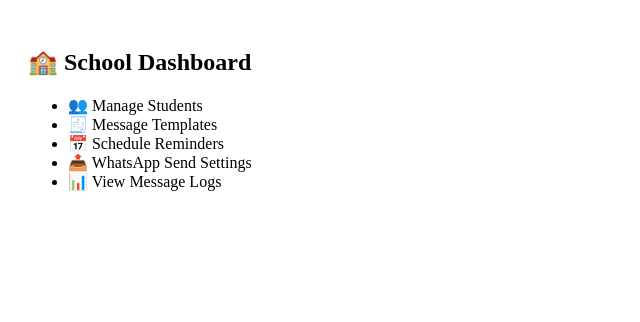
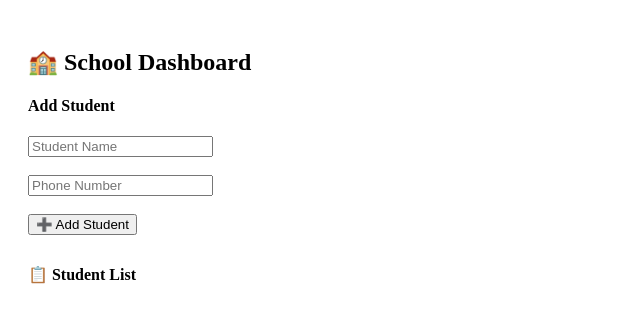
Before and after one commit to jeswanth911/school-wa-app, a React (Create React App) app: page /school-dashboard in a window 1280 px wide. Shown: the top 322 px of the page, without its empty margins (0-640 px from the left). Built offline with nearby package versions, Linux system fonts and the light colour scheme; the HTML template or start-up script is replaced by a standard one.

Commit message:
Update SchoolDashboard.js

```diff
--- a/src/pages/SchoolDashboard.js
+++ b/src/pages/SchoolDashboard.js
@@ -1,15 +1,64 @@
-import React from "react";
+// src/pages/SchoolDashboard.js
+import React, { useState, useEffect } from "react";
+import { auth, db } from "../firebase";
+import { collection, addDoc, getDocs } from "firebase/firestore";
 
 export default function SchoolDashboard() {
+  const [name, setName] = useState("");
+  const [phone, setPhone] = useState("");
+  const [students, setStudents] = useState([]);
+
+  const user = auth.currentUser;
+
+  const addStudent = async () => {
+    if (!name || !phone) {
+      alert("Please enter all fields");
+      return;
+    }
+
+    try {
+      const docRef = await addDoc(collection(db, "students", user.uid, "list"), {
+        name,
+        phone,
+      });
+      alert("Student added!");
+      setName("");
+      setPhone("");
+      fetchStudents(); // reload list
+    } catch (error) {
+      console.error("Error adding student: ", error);
+    }
+  };
+
+  const fetchStudents = async () => {
+    const querySnapshot = await getDocs(collection(db, "students", user.uid, "list"));
+    const data = [];
+    querySnapshot.forEach((doc) => {
+      data.push(doc.data());
+    });
+    setStudents(data);
+  };
+
+  useEffect(() => {
+    if (user) {
+      fetchStudents();
+    }
+  }, [user]);
+
   return (
     <div style={{ padding: "20px" }}>
       <h2>🏫 School Dashboard</h2>
+
+      <h4>Add Student</h4>
+      <input type="text" placeholder="Student Name" value={name} onChange={(e) => setName(e.target.value)} /><br /><br />
+      <input type="text" placeholder="Phone Number" value={phone} onChange={(e) => setPhone(e.target.value)} /><br /><br />
+      <button onClick={addStudent}>➕ Add Student</button>
+
+      <h4 style={{ marginTop: "30px" }}>📋 Student List</h4>
       <ul>
-        <li>👥 Manage Students</li>
-        <li>🧾 Message Templates</li>
-        <li>📅 Schedule Reminders</li>
-        <li>📤 WhatsApp Send Settings</li>
-        <li>📊 View Message Logs</li>
+        {students.map((s, index) => (
+          <li key={index}>{s.name} - {s.phone}</li>
+        ))}
       </ul>
     </div>
   );
```
